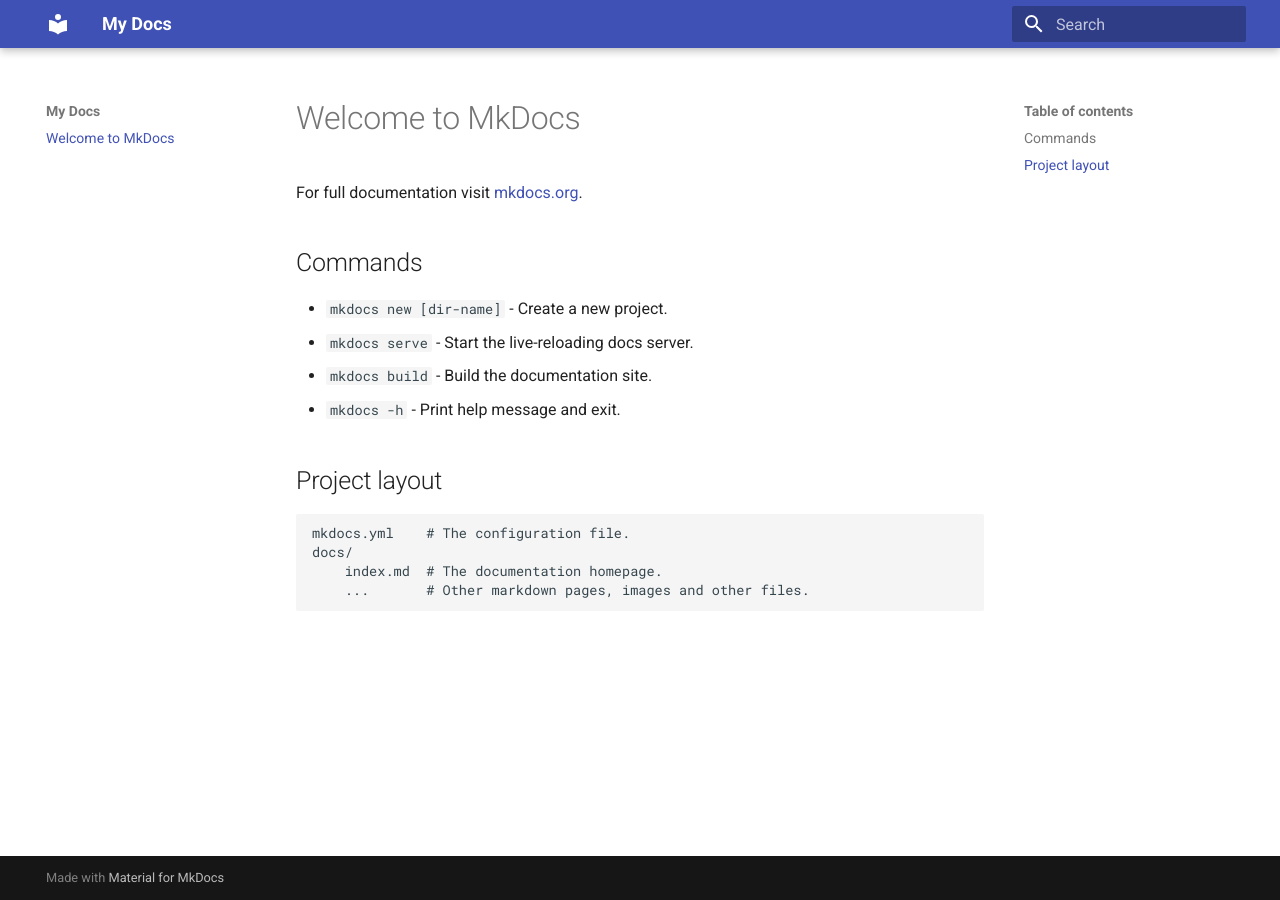
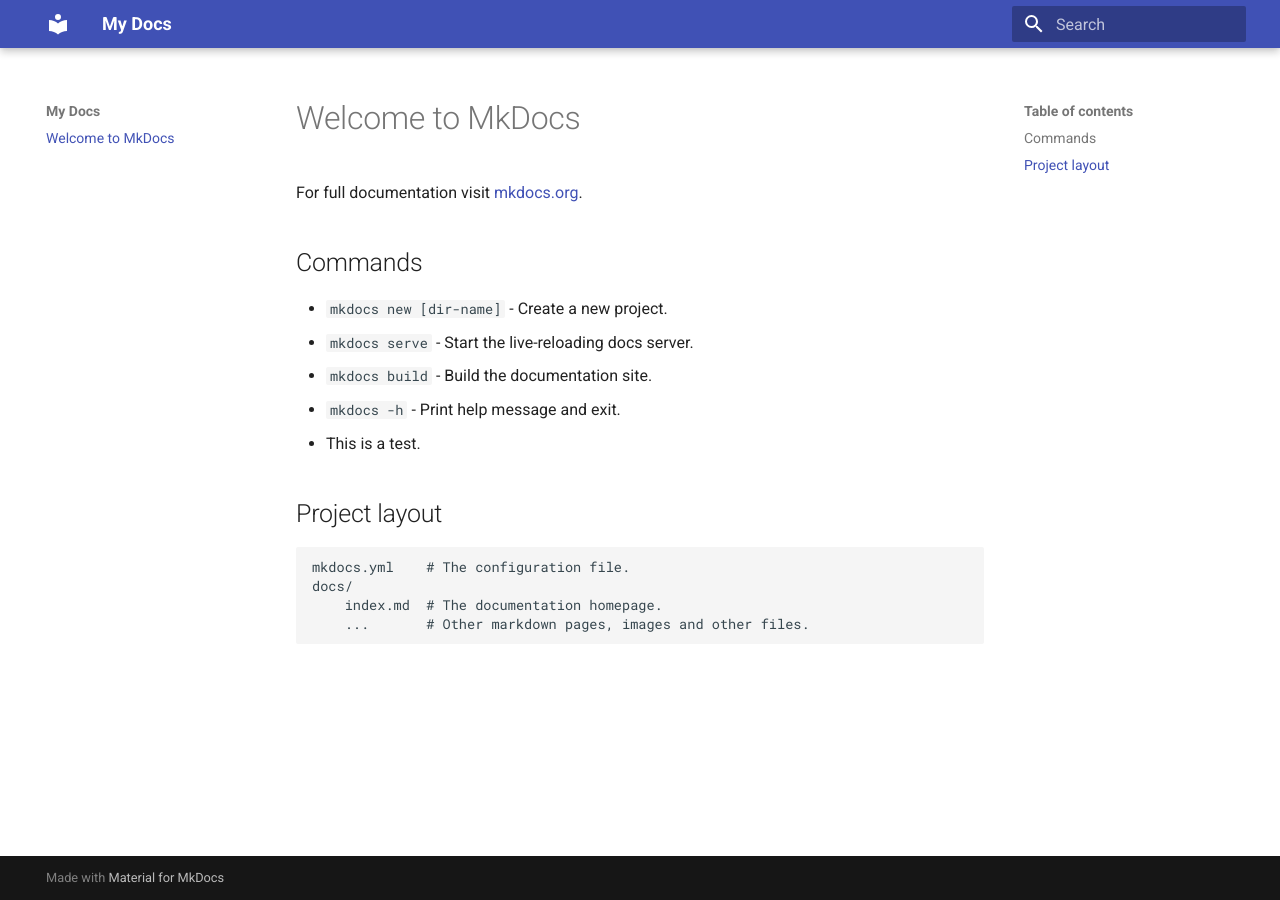
Before and after one commit to youroldmangaming/DOX, an MkDocs documentation site: the page built from docs/index.md, in a window 1280 px wide. Built offline with MkDocs 1.6.1 and Material for MkDocs 9.7.7, drawn with Linux system fonts in a browser that asks for light colours.

Commit message:
Update index.md
Initial Test to edit

```diff
--- a/docs/index.md
+++ b/docs/index.md
@@ -8,7 +8,7 @@
 * `mkdocs serve` - Start the live-reloading docs server.
 * `mkdocs build` - Build the documentation site.
 * `mkdocs -h` - Print help message and exit.
-
+* This is a test.
 ## Project layout
 
     mkdocs.yml    # The configuration file.
```
